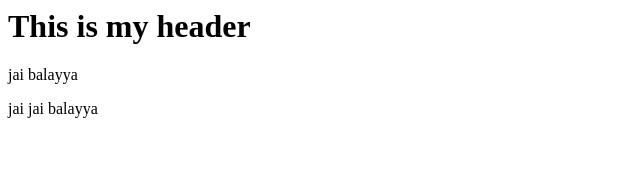
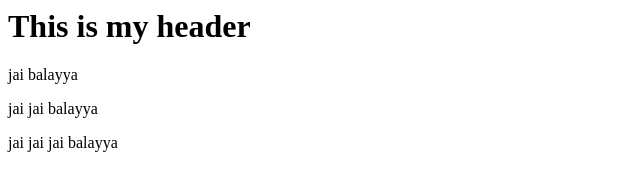
Before and after one commit to adityasivaprasad/demo-jenkins, a plain HTML site: page index.html in a window 1280 px wide. Shown: the whole page, without its empty margins (0-640 px from the left). Drawn offline with Linux system fonts and the light colour scheme.

Commit message:
new edits

```diff
--- a/index.html
+++ b/index.html
@@ -3,5 +3,6 @@
     <h1>This is my header</h1>
     <p>jai balayya</p>
 	<p>jai jai balayya</p>
+	<p>jai jai jai balayya</p>
   </body>
 </html>
```
